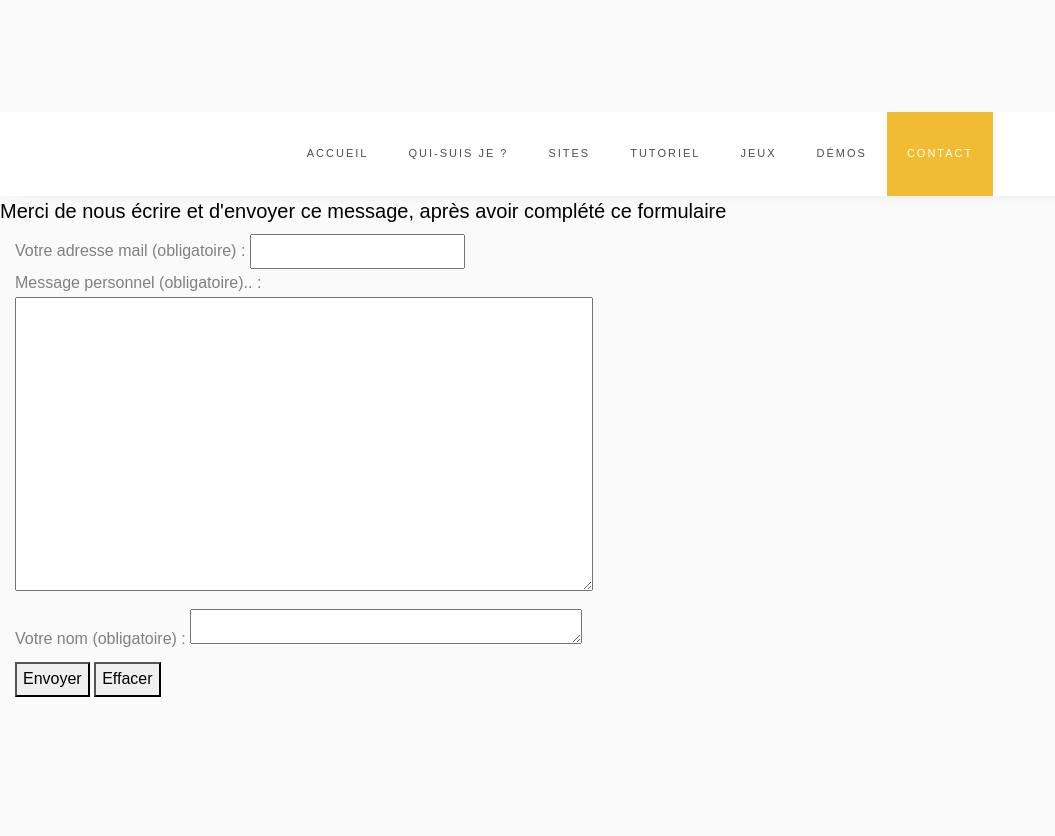
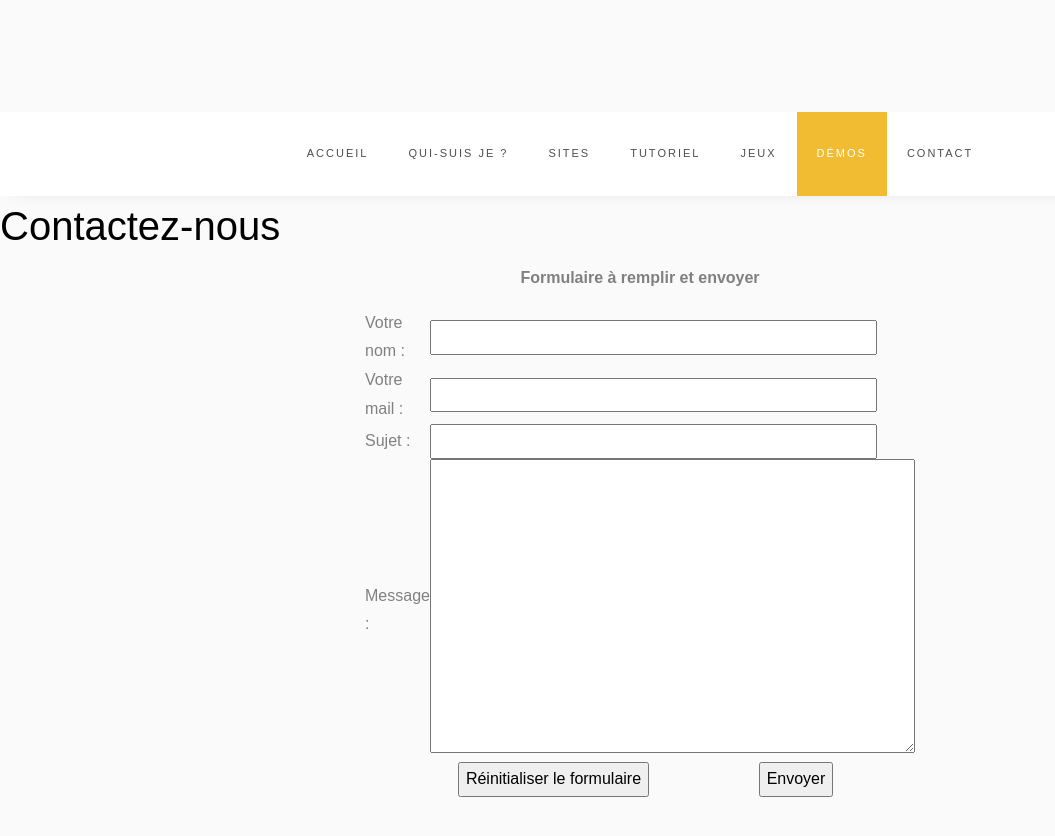
Before and after one commit to goderig/godaille-presentation, a plain HTML site: page contact.html in a window 1280 px wide. Shown: the whole page, without its empty margins (0-1055 px from the left). Before the commit the page ends 809 px from the top, so only its background shows below. Drawn offline with Linux system fonts and the light colour scheme.

Commit message:
modif contact

```diff
--- a/contact.html
+++ b/contact.html
@@ -1,5 +1,5 @@
 <!doctype html>
-<html lang="en">
+<html lang="fr">
     <head>
 		<title>Godaille-de-Rigadeaux</title>
 		<meta charset="utf-8">
@@ -22,45 +22,46 @@
 			    <li class="nav-item"><a href="sites.html" class="nav-link">Sites</a></li>
 			    <li class="nav-item"><a href="tutoriel.html" class="nav-link">Tutoriel</a></li>
 	            <li class="nav-item"><a href="jeux.html" class="nav-link">Jeux</a></li>
-	            <li class="nav-item"><a href="demos.html" class="nav-link">Démos</a></li>
-				<li class="nav-item active"><a href="contact.html" class="nav-link">Contact</a></li>
+	            <li class="nav-item active"><a href="demos.html" class="nav-link">Démos</a></li>
+				<li class="nav-item"><a href="contact.html" class="nav-link">Contact</a></li>
 	        </ul>
 	      </div>
 	    </div>
 		</nav>
 		<!-- END nav -->
 
-		<h5>Merci de nous écrire et d'envoyer ce message, après avoir complété ce formulaire</h5>
 
-		<div class="col-6 col-12-narrower imp-narrower">
-			<div id="content">
-				<!-- Content -->
+    <h1>Contactez-nous</h1>
+	<p align="center"><strong>Formulaire à remplir et envoyer</strong></p>
+	<table width="500" border="0" align="center" cellpadding="0" cellspacing="0">
+		<form action="https://formspree.io/f/myyvzvdo" method="post">
+			<tr>
+				<td><div align="left">Votre nom :</div></td>
+				<td colspan="2"><input type="text" name="nom" size="45" maxlength="100"></td>
+			</tr>
+			<tr>
+				<td width="17%"><div align="left">Votre mail :</div></td>
+				<td colspan="2"><input type="text" name="mail" size="45" maxlength="100"></td>
+			</tr>
+			<tr>
+				<td><div align="left">Sujet : </div></td>
+				<td colspan="2"><input type="text" name="objet" size="45" maxlength="120"></td>
+			</tr>
+			<tr>
+				<td><div align="left">Message : </div></td>
+				<td colspan="2"><textarea name="message" cols="50" rows="10"></textarea></td>
+			</tr>
+			<tr>
+				<td></td>
+				<td width="42%"><center>
+				<input type="reset" name="Submit" value="Réinitialiser le formulaire">
+				</center></td>
+				<td width="41%"><center>
+				<input type="submit" name="Submit" value="Envoyer">
+				</center></td>
+			</tr>
+		</form>
+	</table>
 
-				<article>
-					<form
-						action="https://formspree.io/f/xzbyaobz"
-						method="POST"
-
-							<label>
-								Votre adresse mail (obligatoire) :
-								<input type="email" required name="_replyto">
-							</label>
-							<label>
-								Message personnel (obligatoire).. :
-								<textarea name="message" required rows = 10 cols= 60> </textarea>
-							</label>
-							<label>
-								Votre nom (obligatoire) :
-								<textarea name="name" required rows = 1 cols=40> </textarea>
-							</label>
-							<br>
-							<button type="submit">Envoyer</button>
-							<button type="reset">Effacer</button>
-					</form>
-				</article>
-			</div>
-		</div>
-
-	</section>
-	</body>
+</body>
 </html>
```
